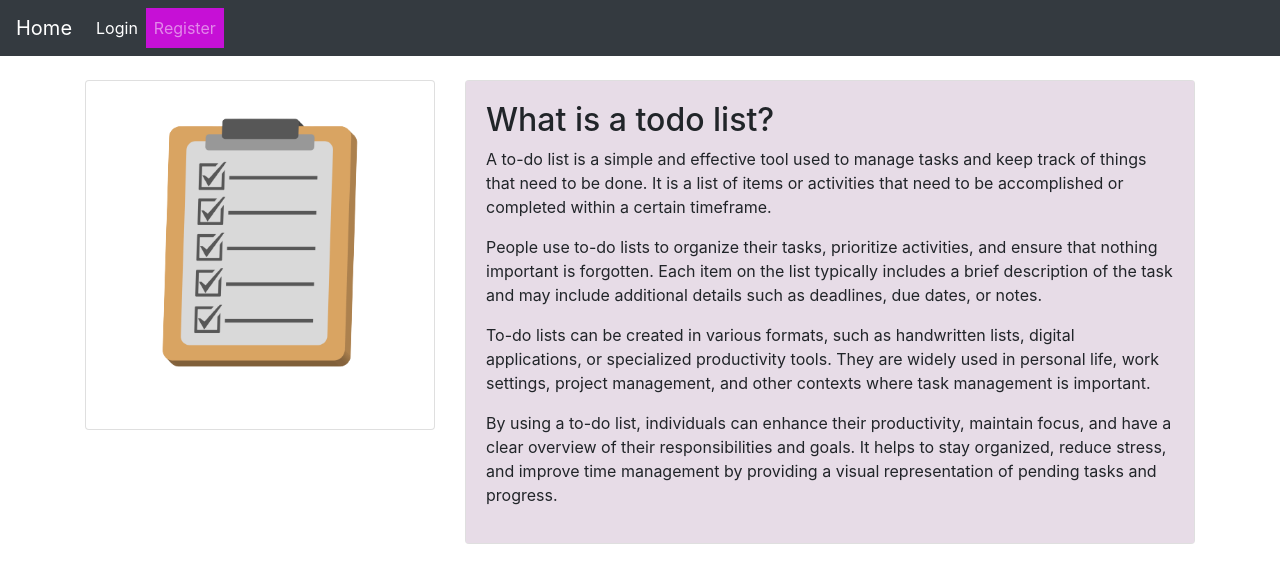
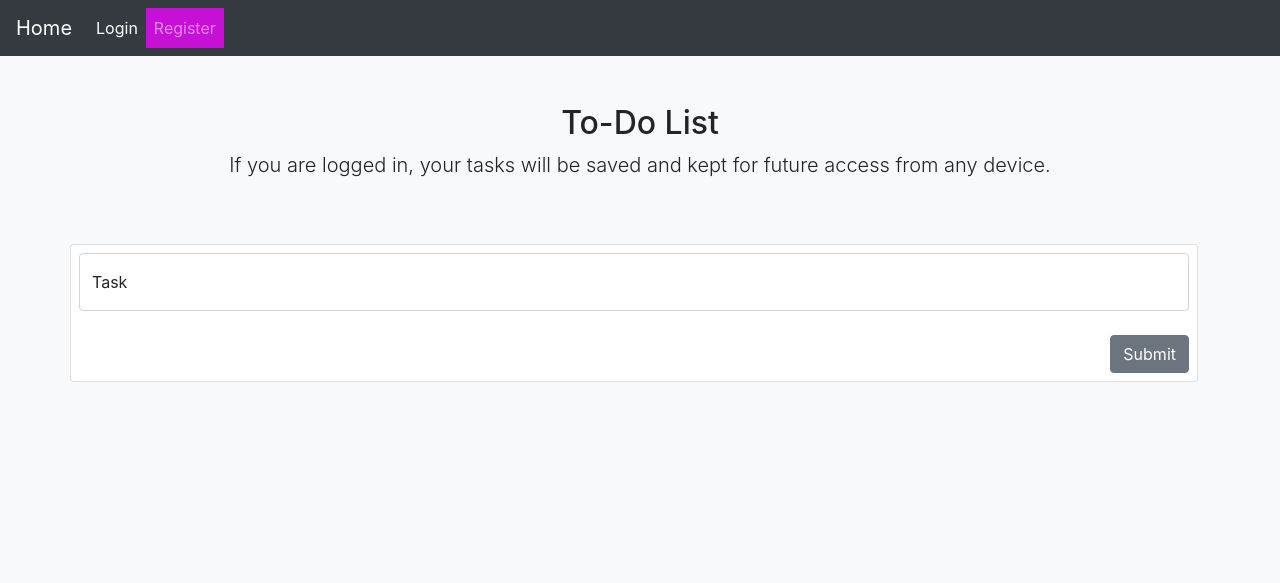
Before and after one commit to edurs2602/flaskTodoList, a Flask app: page / in a window 1280 px wide. Shown: the top 583 px of the page. Run offline with Flask 3, Linux system fonts and the light colour scheme; parts of the project's set-up code (start-up, migrations or seed data) failed here and were passed over; some libraries are stand-ins or nearby versions.

Commit message:
feat: mudando tela de index para usuarios não logados e variação de texto de acordo com a lang do navegador

```diff
--- a/src/templates/index.html
+++ b/src/templates/index.html
@@ -17,7 +17,7 @@
   <link href="css/bootstrap.min.css" rel="stylesheet" type="text/css" />
 
   <nav class="navbar navbar-expand-lg navbar-dark bg-dark">
-    <a class="navbar-brand" href="/">Home</a>
+    <a class="navbar-brand" href="/todo">Home</a>
     <button class="navbar-toggler" type="button" data-toggle="collapse" data-target="#conteudoNavbarSuportado" aria-controls="conteudoNavbarSuportado" aria-expanded="false" aria-label="Alterna navegação">
       <span class="navbar-toggler-icon"></span>
     </button>
@@ -33,6 +33,7 @@
         <li class="nav-item" >
           <a class="nav-link" href="{{ url_for('logout') }}">logout</a>
         </li>
+      </ul>
     </div>
   </nav>
 </head>
@@ -76,7 +77,7 @@
   <meta charset="UTF-8">
   <meta http-equiv="X-UA-Compatible" content="IE=edge">
   <meta name="viewport" content="width=device-width, initial-scale=1.0">
-  <title>Document</title>
+  <title>To-Do List</title>
   <link
   href="https://fonts.googleapis.com/css?family=Open Sans:400,700"
   rel="stylesheet"
@@ -103,35 +104,110 @@
     </div>
   </nav>
 </head>
-<body>
+<body class="bg-light">
+  <div class="container">
+    <div class="py-5 text-center">
+      <h2>To-Do List</h2>
+      <p class="lead" id="loginInfo">If you are logged in, your tasks will be saved and kept for future access from any device.</p>
+    </div>
 
-  <div class="container mt-4">
     <div class="row">
-      <div class="col-md-4">
-        <div class="card">
-          <img src="images/todolist-vector-removebg-preview.png" class="card-img-top" alt="Todo List Image">
-        </div>
-      </div>
-      <div class="col-md-8">
-        <div class="card">
-          <div class="card-body" style="background-color: #e7dce7;">
-            <h2>What is a todo list?</h2>
-            <p>A to-do list is a simple and effective tool used to manage tasks and keep track of things that need to be done. It is a list of items or activities that need to be accomplished or completed within a certain timeframe.</p>
-            <p>People use to-do lists to organize their tasks, prioritize activities, and ensure that nothing important is forgotten. Each item on the list typically includes a brief description of the task and may include additional details such as deadlines, due dates, or notes.</p>
-            <p>To-do lists can be created in various formats, such as handwritten lists, digital applications, or specialized productivity tools. They are widely used in personal life, work settings, project management, and other contexts where task management is important.</p>
-            <p>By using a to-do list, individuals can enhance their productivity, maintain focus, and have a clear overview of their responsibilities and goals. It helps to stay organized, reduce stress, and improve time management by providing a visual representation of pending tasks and progress.</p>
+      <div class="list-group mb-3">
+        <div class="card p-2">
+          <div class="form-floating">
+            <input class="form-control" type="text" id="newTaskInput" placeholder="Task">
+            <label for="newTaskInput">Task</label>
+            <br>
+            <div class="d-grid gap-2 d-md-flex justify-content-md-end">
+              <button onclick="addTask()" class="btn btn-secondary pull-right">Submit</button>
+            </div>
           </div>
         </div>
       </div>
+
+      <br>
+
+      <ul class="list-group mb-3" id="taskList">
+      </ul>
     </div>
   </div>
 
-  <footer>
-    <script src="https://code.jquery.com/jquery-3.3.1.slim.min.js" integrity="sha384-q8i/X+965DzO0rT7abK41JStQIAqVgRVzpbzo5smXKp4YfRvH+8abtTE1Pi6jizo" crossorigin="anonymous"></script>
-    <script src="https://cdnjs.cloudflare.com/ajax/libs/popper.js/1.14.7/umd/popper.min.js" integrity="sha384-UO2eT0CpHqdSJQ6hJty5KVphtPhzWj9WO1clHTMGa3JDZwrnQq4sF86dIHNDz0W1" crossorigin="anonymous"></script>
-    <script src="https://stackpath.bootstrapcdn.com/bootstrap/4.3.1/js/bootstrap.min.js" integrity="sha384-JjSmVgyd0p3pXB1rRibZUAYoIIy6OrQ6VrjIEaFf/nJGzIxFDsf4x0xIM+B07jRM" crossorigin="anonymous"></script>
-  </footer>
+  <script>
+      //Logica para o to-do list do index
+      document.addEventListener('DOMContentLoaded', loadTasks);
+
+      function addTask() {
+          const input = document.getElementById('newTaskInput');
+          const task = input.value.trim();
+          if (task) {
+            const tasks = JSON.parse(localStorage.getItem('tasks')) || [];
+            tasks.push({ id: Date.now(), task: task, complete: false });
+            localStorage.setItem('tasks', JSON.stringify(tasks));
+            input.value = '';
+            loadTasks();
+          }
+        }
+
+      function loadTasks() {
+          const tasks = JSON.parse(localStorage.getItem('tasks')) || [];
+          const taskList = document.getElementById('taskList');
+          taskList.innerHTML = '';
+          tasks.forEach(task => {
+            const li = document.createElement('li');
+            li.className = 'list-group-item justify-content-between lh-condensed';
+            li.innerHTML = `
+              <div>
+                <span class="${task.complete ? 'text-decoration-line-through' : ''}">${task.task}</span>
+                <button onclick="toggleTask(${task.id})" class="btn btn-outline-info">${task.complete ? 'Undo' : 'Complete'}</button>
+                <button onclick="deleteTask(${task.id})" class="btn btn-outline-danger">Delete</button>
+              </div>
+            `;
+            taskList.appendChild(li);
+          });
+        }
+
+      function toggleTask(id) {
+          const tasks = JSON.parse(localStorage.getItem('tasks'));
+          const taskIndex = tasks.findIndex(task => task.id === id);
+          if (taskIndex > -1) {
+            tasks[taskIndex].complete = !tasks[taskIndex].complete;
+            localStorage.setItem('tasks', JSON.stringify(tasks));
+            loadTasks();
+          }
+        }
+
+      function deleteTask(id) {
+          let tasks = JSON.parse(localStorage.getItem('tasks'));
+          tasks = tasks.filter(task => task.id !== id);
+          localStorage.setItem('tasks', JSON.stringify(tasks));
+          loadTasks();
+        }
+
+
+      //Logica para alterar o texto para a linguagem do navegador
+      document.addEventListener('DOMContentLoaded', () => {
+          loadTasks(); // Call your existing functions here
+          setLanguageText(); // Set text based on language
+      });
+
+      function setLanguageText() {
+          const userLang = navigator.language || navigator.userLanguage;
+          const title = document.getElementById('title');
+          const loginInfo = document.getElementById('loginInfo');
+
+
+          if (userLang.startsWith('pt')) {
+            title.textContent = 'Lista de Tarefas';
+            loginInfo.textContent = 'Se você estiver logado, suas tarefas serão salvas e mantidas para acesso futuro de qualquer dispositivo.';
+          } else if (userLang.startsWith('es')) {
+            title.textContent = 'Lista de Tareas';
+            loginInfo.textContent = 'Si está registrado, sus tareas se guardarán y se mantendrán para acceso futuro desde cualquier dispositivo.';
+          }
+      }
+
+  </script>
 </body>
+
 </html>
 
 {% endif %}
--- a/src/templates/todo.html
+++ b/src/templates/todo.html
@@ -15,7 +15,7 @@
 
     <link href="css/bootstrap.min.css" rel="stylesheet" type="text/css" />
     <nav class="navbar navbar-expand-lg navbar-dark bg-dark">
-      <a class="navbar-brand" href="/">Home</a>
+      <a class="navbar-brand" href="/todo">Home</a>
       <button class="navbar-toggler" type="button" data-toggle="collapse" data-target="#conteudoNavbarSuportado" aria-controls="conteudoNavbarSuportado" aria-expanded="false" aria-label="Alterna navegação">
         <span class="navbar-toggler-icon"></span>
       </button>
--- a/src/templates/user.html
+++ b/src/templates/user.html
@@ -15,7 +15,7 @@
 
     <link href="css/bootstrap.min.css" rel="stylesheet" type="text/css" />
     <nav class="navbar navbar-expand-lg navbar-dark bg-dark">
-      <a class="navbar-brand" href="/">Home</a>
+      <a class="navbar-brand" href="/todo">Home</a>
       <button class="navbar-toggler" type="button" data-toggle="collapse" data-target="#conteudoNavbarSuportado" aria-controls="conteudoNavbarSuportado" aria-expanded="false" aria-label="Alterna navegação">
         <span class="navbar-toggler-icon"></span>
       </button>
```
